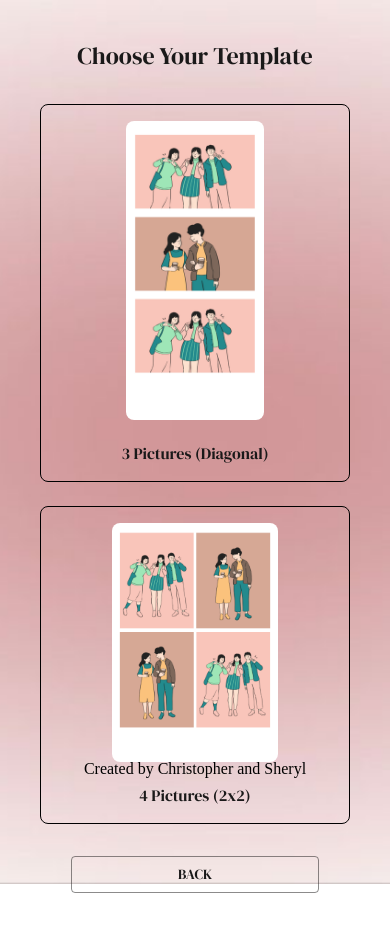
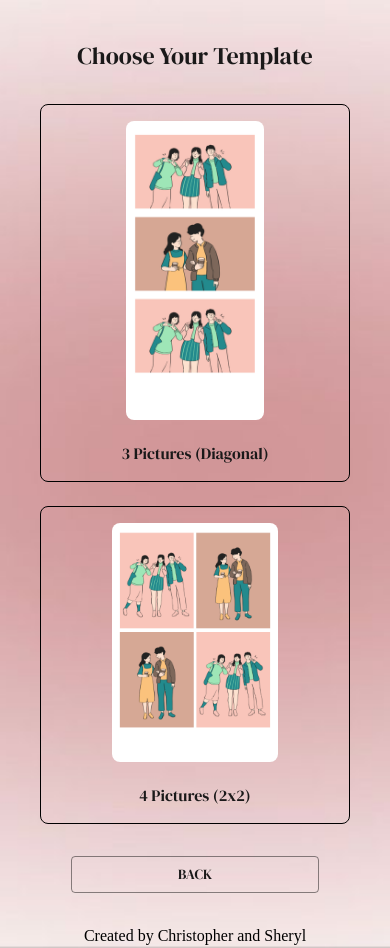
Before and after one commit to Christopheryu29/photobox-web, a React (Create React App) app: page /template in a window 390 px wide. Before the commit the page ends 893 px from the top, so only its background shows below. Built offline with nearby package versions, Linux system fonts and the light colour scheme; a web font is replaced by a local one.

Commit message:
fix responsive on camera page and template selection page

```diff
--- a/src/components/CameraPage.tsx
+++ b/src/components/CameraPage.tsx
@@ -72,6 +72,7 @@ const PreviewImg = styled.img`
 const Placeholder = styled.div`
   font-size: 14px;
   font-weight: 500;
+  font-family: serif;
   color: black;
   text-align: center;
 `;
@@ -87,6 +88,9 @@ const DeleteButton = styled.button`
   width: 15px;
   height: 15px;
   cursor: pointer;
+  display: flex;
+  align-items: center;
+  justify-content: center;
 
   &:hover {
     background-color: darkred;
@@ -112,6 +116,7 @@ const CaptureButton = styled.button`
   padding: ${(props) => (props.theme.isMobile ? "10px 16px" : "12px 20px")};
   font-size: ${(props) => (props.theme.isMobile ? "16px" : "20px")};
   font-weight: 600;
+  font-family: serif;
   cursor: pointer;
   border: 2px solid #ffff;
 
@@ -131,6 +136,7 @@ const WebcamButton = styled.button`
   border-radius: 8px;
   padding: ${(props) => (props.theme.isMobile ? "8px 14px" : "12px 20px")};
   font-size: ${(props) => (props.theme.isMobile ? "14px" : "17px")};
+  font-family: serif;
   cursor: pointer;
   border: 2px solid #ffff;
 
@@ -149,6 +155,7 @@ const Select = styled.select`
   border-radius: 8px;
   border: none;
   font-size: ${(props) => (props.theme.isMobile ? "14px" : "17px")};
+  font-family: serif;
   color: black;
   border: 2px solid #ffff;
 
--- a/src/components/TemplateSelectionPage.tsx
+++ b/src/components/TemplateSelectionPage.tsx
@@ -12,9 +12,10 @@ const TemplateSelectionPage: React.FC = () => {
 
   return (
     <Box
-      height="85vh"
+      height={isMobile ? "100vh" : "85vh"}
       textAlign="center"
       mt={isMobile ? 5 : 10}
+      mb={isMobile ? 5 : 0}
       px={isMobile ? 2 : 0}
     >
       <Typography variant={isMobile ? "h5" : "h4"} color="primary" mb={4}>
```
